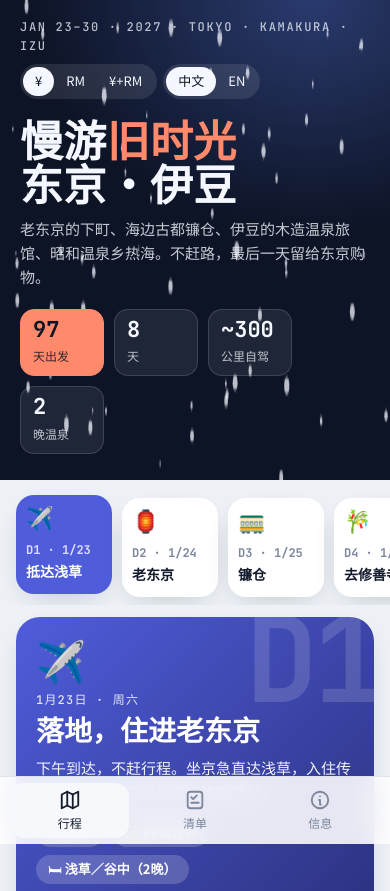
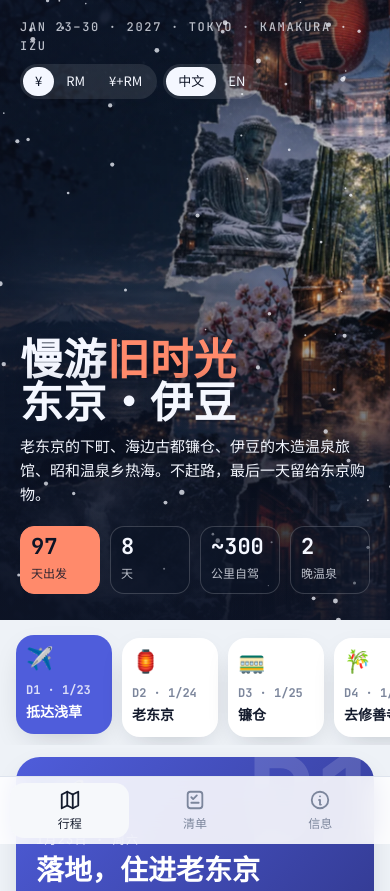
Before and after one commit to dhooi266/kanto-trip-app, a plain HTML site: page index.html in a window 390 px wide. Shown: the top 891 px of the page. Drawn offline with Linux system fonts and the light colour scheme.

Commit message:
AI collage header with Ken Burns motion over the snow animation
Header backdrop is a gpt-image-2.5 collage of the trip (Asakusa lantern,
Kamakura Buddha, Shuzenji bamboo, onsen, Atami plum, Fuji, Joren falls),
portrait for phones and wide for desktop. Keeps the snow canvas, adds a
slow zoom/pan, fade-in and title rise; stat boxes fit one row.

Co-Authored-By: Claude Opus 5.5 <noreply@anthropic.com>

```diff
--- a/index.html
+++ b/index.html
@@ -43,6 +43,21 @@ a{color:inherit}
 /* HERO */
 .hero{position:relative;overflow:hidden;background:radial-gradient(120% 80% at 80% 0%,#2A3A6E 0%,var(--night) 60%);color:var(--snow);padding:calc(env(safe-area-inset-top,0px) + 18px) 20px 26px}
 .hero canvas{position:absolute;inset:0;width:100%;height:100%;pointer-events:none}
+/* AI collage backdrop (gpt-image-2.5): slow Ken Burns drift under a navy scrim, snow canvas on top */
+.hero{min-height:min(620px,88svh);display:flex;flex-direction:column}
+.hero-bg{position:absolute;inset:0;overflow:hidden;pointer-events:none}
+.hero-bg i{position:absolute;inset:-6%;background:var(--night) url(img/hero-portrait.webp) 70% 30%/cover no-repeat;animation:kb 32s ease-in-out infinite alternate,heroIn 1.6s ease-out both}
+.hero-bg::after{content:"";position:absolute;inset:0;background:linear-gradient(90deg,rgba(13,20,38,.62) 0%,rgba(13,20,38,.22) 55%,rgba(13,20,38,0) 100%),linear-gradient(180deg,rgba(13,20,38,.5) 0%,rgba(13,20,38,0) 22%,rgba(13,20,38,0) 40%,rgba(13,20,38,.6) 70%,rgba(13,20,38,.92) 100%)}
+@media (min-width:700px){.hero-bg i{background-image:url(img/hero-wide.webp);background-position:right center}}
+@keyframes kb{0%{transform:scale(1) translate(0,0)}50%{transform:scale(1.07) translate(-1.5%,1%)}100%{transform:scale(1.12) translate(1.5%,-1.5%)}}
+@keyframes heroIn{from{opacity:0;filter:blur(6px)}to{opacity:1;filter:none}}
+@keyframes rise{from{opacity:0;transform:translateY(14px)}to{opacity:1;transform:none}}
+.hero h1,.hero .sub,.hero-stats{animation:rise .9s ease-out both}
+.hero .sub{animation-delay:.15s}.hero-stats{animation-delay:.3s}
+.hero h1,.hero .sub{text-shadow:0 2px 18px rgba(13,20,38,.7)}
+.hero-in{width:100%;flex:1;display:flex;flex-direction:column}
+.hero .hero-in>h1{margin-top:auto;padding-top:48px}
+@media (prefers-reduced-motion:reduce){.hero-bg i,.hero h1,.hero .sub,.hero-stats{animation:none}}
 .hero-in{position:relative;max-width:720px;margin:0 auto}
 .topbar{display:flex;justify-content:space-between;align-items:center}
 .eyebrow{font-family:var(--mono);font-size:12px;letter-spacing:.14em;opacity:.75}
@@ -53,7 +68,7 @@ a{color:inherit}
 .hero h1 em{font-style:normal;color:#FF8A6B}
 .hero .sub{opacity:.8;font-size:15px;margin:0;max-width:34em}
 .hero-stats{display:flex;gap:10px;margin-top:20px;flex-wrap:wrap}
-.hs{background:rgba(255,255,255,.08);border:1px solid rgba(255,255,255,.14);border-radius:14px;padding:8px 12px;min-width:84px}
+.hs{background:rgba(13,20,38,.45);-webkit-backdrop-filter:blur(8px);backdrop-filter:blur(8px);border:1px solid rgba(255,255,255,.18);border-radius:14px;padding:8px 10px;flex:1 1 0;min-width:68px;max-width:130px}
 .hs b{display:block;font-family:var(--mono);font-size:22px;line-height:1.1}
 .hs span{font-size:12px;opacity:.75}
 .hs.cd{background:#FF8A6B;border-color:#FF8A6B;color:var(--night)}
@@ -250,6 +265,7 @@ a{color:inherit}
 </head>
 <body>
 <header class="hero">
+  <div class="hero-bg" aria-hidden="true"><i></i></div>
   <canvas id="snow" aria-hidden="true"></canvas>
   <div class="hero-in">
     <div class="topbar"><span class="eyebrow">JAN 23–30 · 2027 · TOKYO · KAMAKURA · IZU</span>
```
Also changed, not shown: img/hero-portrait.webp (added), img/hero-wide.webp (added), 1 other file.
